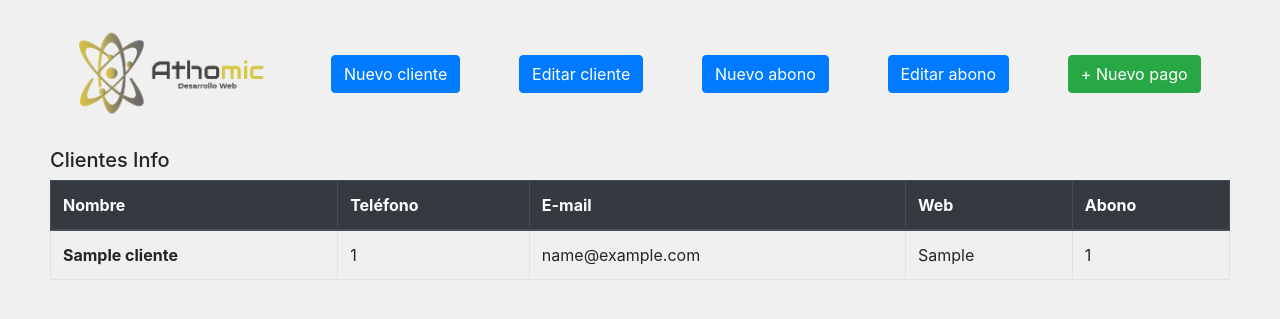
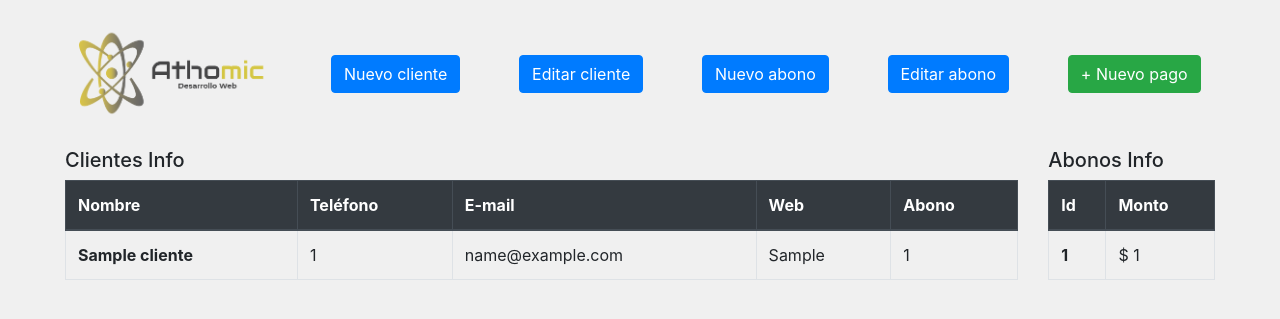
Before and after one commit to juanmatola/control_cobros, a PHP site: page / in a window 1280 px wide. Shown: the top 319 px of the page. Run offline with PHP 8.4, Linux system fonts and the light colour scheme; tables that the repository leaves empty hold one stand-in row (values such as "Sample post"); some libraries are stand-ins or nearby versions.

Commit message:
Muestro Informacion de Abonos Existentes en idnex

```diff
--- a/index.php
+++ b/index.php
@@ -1,7 +1,12 @@
 <?php
     require_once __DIR__.'/modules/clients/ClientsList.php';
-    $list = new ClientsList();
-    $data = $list->obtain();
+    require_once __DIR__.'/modules/payment/category/AbonoList.php';
+
+    $clientList = new ClientsList();
+    $clientData = $clientList->obtain();
+
+    $abonoList = new AbonoList();
+    $abonoData = $abonoList->obtain();
 ?>
 <!DOCTYPE html>
 <html lang="es">
@@ -35,6 +40,11 @@
         <a href="./modules/payment/insert.php" class="btn btn-success" >+ Nuevo pago</a>
     </div>
 
+    <div class="container-fluid">
+        <div class="row">
+
+            <div class="col-12 col-md-10">
+
                 <h5 class="text-left">Clientes Info</h5>
                 <table class="table table-bordered">
                     <thead class="thead-dark">
@@ -47,7 +57,7 @@
                         </tr>
                     </thead>
                     <tbody>
-        <?php foreach (array_reverse($data) as $client):?>
+                    <?php foreach (array_reverse($clientData) as $client):?>
                         <tr>
                             <th scope="row"><?php echo $client['2']; ?></th>
                             <td><?php echo $client['3']; ?></td>
@@ -59,6 +69,36 @@
                     </tbody>
                 </table>
 
+            </div>
+
+            <div class="col-12 col-md-2">
+
+                <h5 class="text-left">Abonos Info</h5>
+                <table class="table table-bordered">
+                    <thead class="thead-dark">
+                        <tr>
+                            <th scope="col">Id</th>
+                            <th scope="col">Monto</th>
+                        </tr>
+                    </thead>
+                    <tbody>
+                    <?php foreach ($abonoData as $abono):?>
+                        <tr>
+                            <th scope="row"><?php echo $abono['0']; ?></th>
+                            <td>$ <?php echo $abono['2']; ?></td>
+                        </tr>
+                    <?php endforeach;?>
+                    </tbody>
+                </table>
+
+            </div>
+        </div>
+    </div>
+
+
+
+
+
 
     <!-- Bootstrap JS -->
     <script src="./node_modules/bootstrap/dist/js/bootstrap.bundle.min.js"></script>
```
Lines whose indentation alone changed are shown as unchanged.
